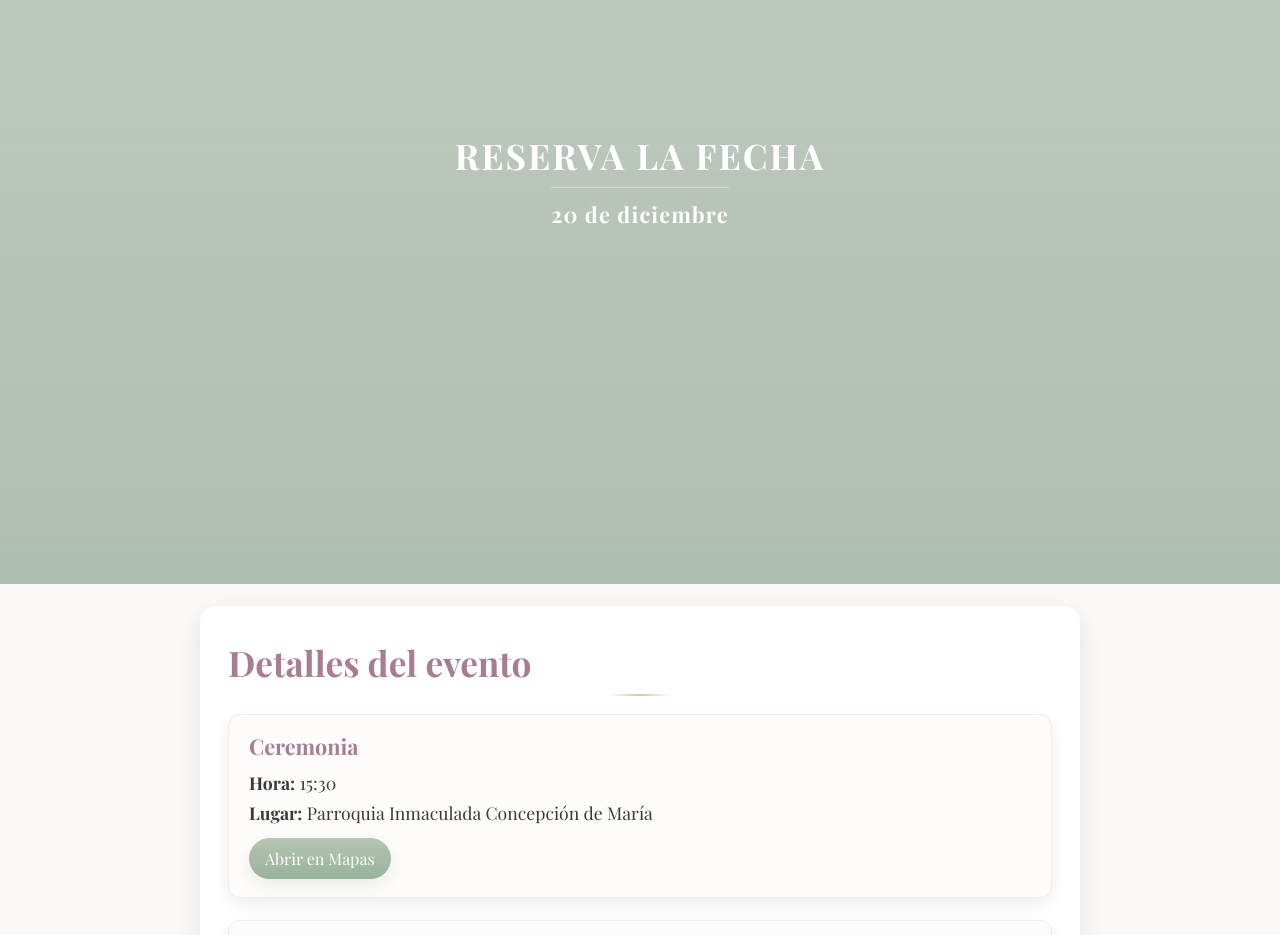
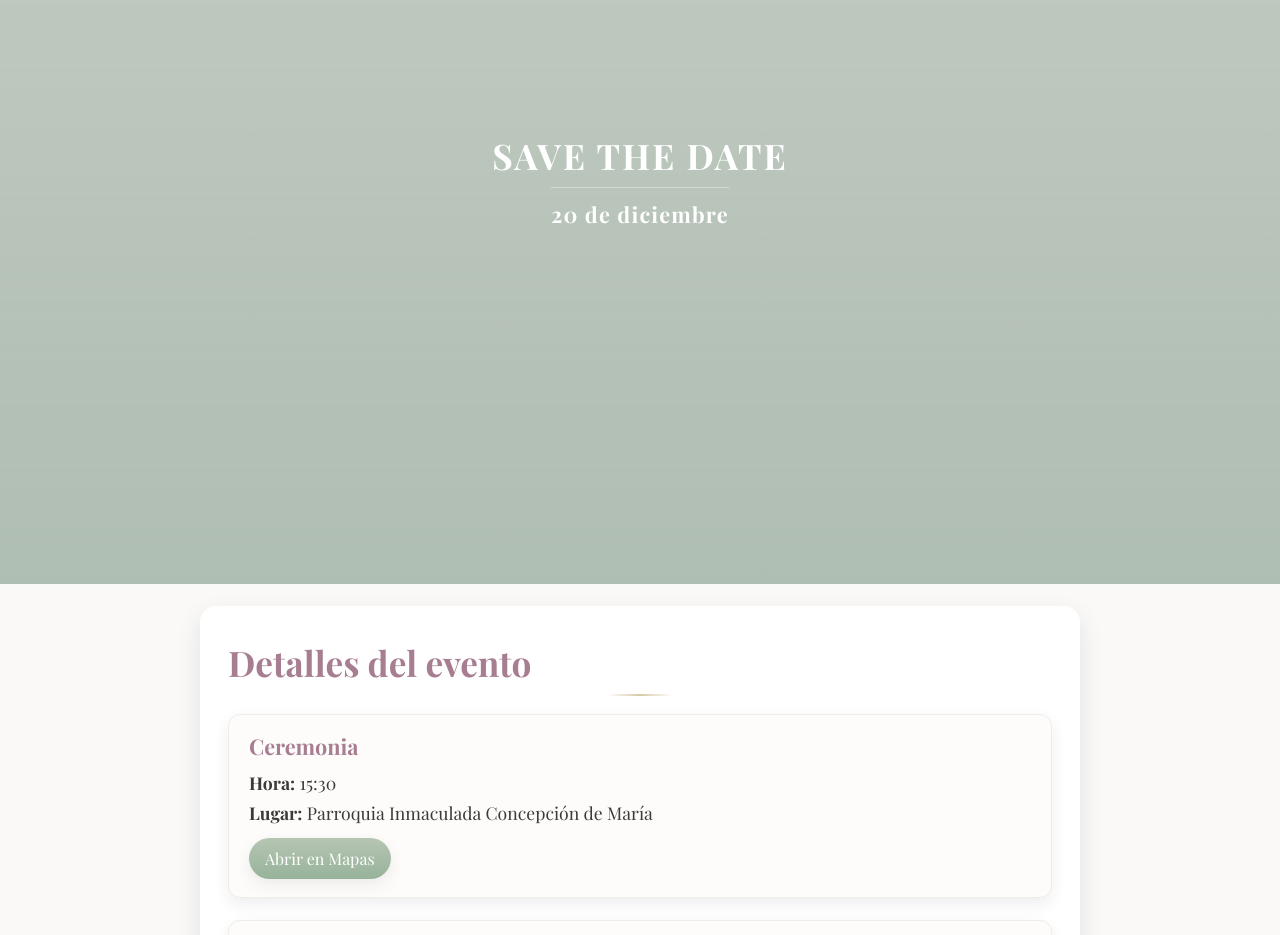
Before and after one commit to weddinglinklove-prog/ubaldo-cristy, a plain HTML site: page index.html in a window 1280 px wide. Shown: the part 1060-1995 px from the top of the page. Drawn offline with nearby package versions, Linux system fonts and the light colour scheme.

Commit message:
index.html

```diff
--- a/index.html
+++ b/index.html
@@ -26,7 +26,7 @@
   <!-- Reserva la fecha (pantalla completa con imagen) -->
   <section id="save-the-date" class="snap">
     <div class="overlay">
-      <h2>Reserva la fecha</h2>
+      <h2>Save the date</h2>
       <p class="date">20 de diciembre</p>
     </div>
   </section>
```
